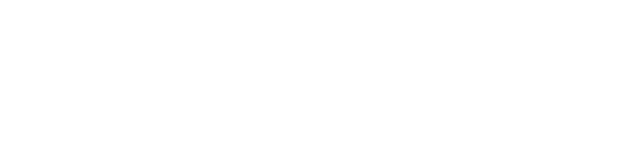
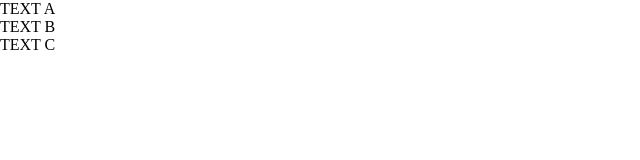
Before and after one commit to baes358/binding, a plain HTML site: page home.html in a window 1280 px wide. Shown: the whole page, without its empty margins (0-640 px from the left). Drawn offline with Linux system fonts and the light colour scheme.

Commit message:
linked articles in nav of landing page

```diff
--- a/home.html
+++ b/home.html
@@ -14,10 +14,23 @@
 
     <body>
         <header>
-
+            <ul>
+                <li>
+                    <a href="./text-a/dir-1.html">TEXT A</a>
+                </li>
+                <li>
+                    <a href="./text-b/dir-1.html">TEXT B</a>
+                </li>
+                <li>
+                    <a href="./text-c/dir-1.html">TEXT C</a>
+                </li>
+            </ul>
 
 
         </header>
+        <main>
+
+        </main>
 
 
 
```
